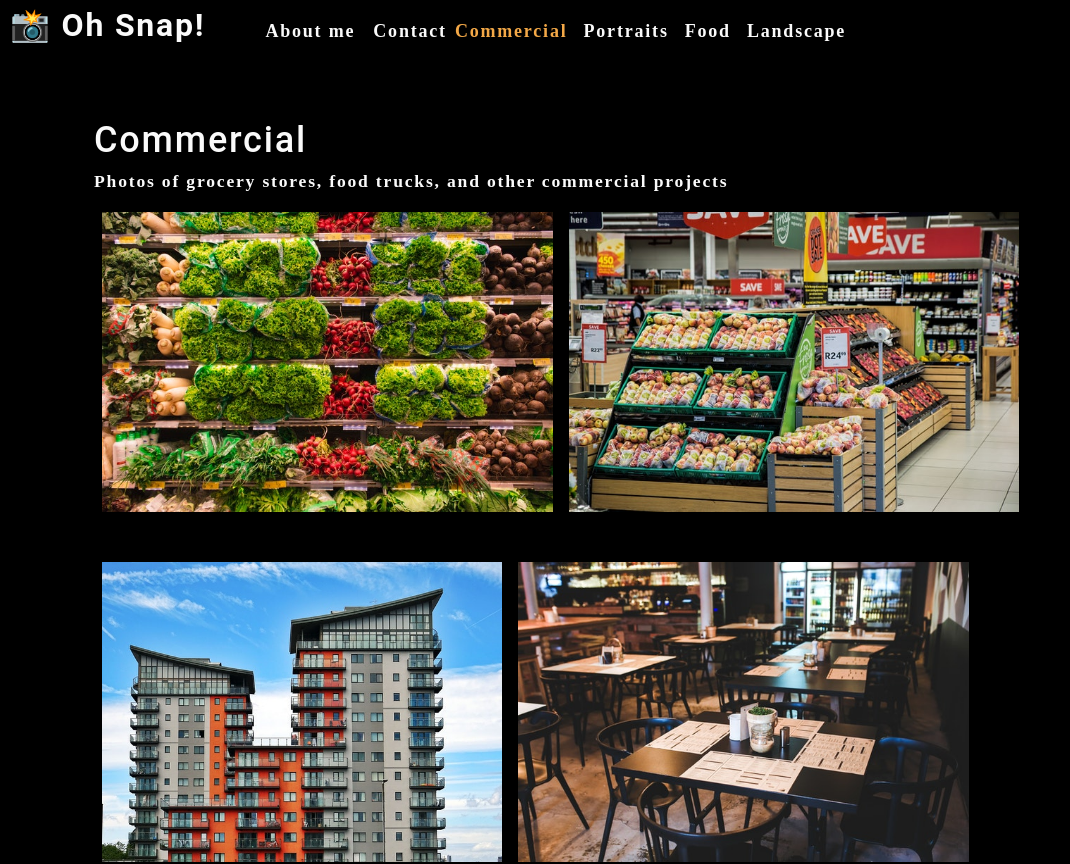
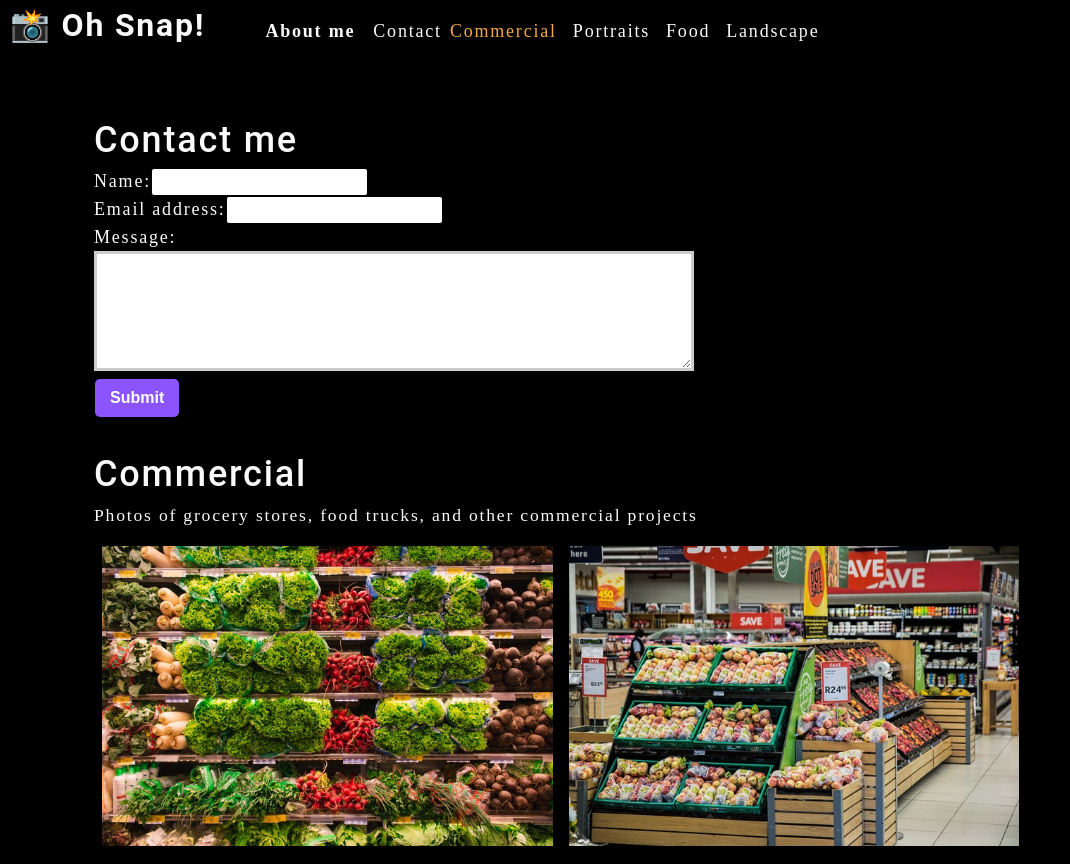
Before and after one commit to rockwoodc/photo-port, a React (Create React App) app: page / in a window 1280 px wide. Shown: the top 864 px of the page, without its empty margins (0-1070 px from the left). Built offline with nearby package versions, Linux system fonts and the light colour scheme.

Commit message:
contact form synced with state

```diff
--- a/src/App.js
+++ b/src/App.js
@@ -1,17 +1,22 @@
 import React, { useState } from "react";
-import About from './components/About';
-import Nav from './components/Nav'
-import Gallery from './components/Gallery';
+import About from "./components/About";
+import Nav from "./components/Nav";
+import Gallery from "./components/Gallery";
+import ContactForm from "./components/Contact";
 
 function App() {
   const [categories] = useState([
     {
-      name: 'commercial',
-      description: 'Photos of grocery stores, food trucks, and other commercial projects',
+      name: "commercial",
+      description:
+        "Photos of grocery stores, food trucks, and other commercial projects",
     },
-    { name: 'portraits', description: 'Portraits of people in my life' },
-    { name: 'food', description: 'Delicious delicacies' },
-    { name: 'landscape', description: 'Fields, farmhouses, waterfalls, and the beauty of nature' },
+    { name: "portraits", description: "Portraits of people in my life" },
+    { name: "food", description: "Delicious delicacies" },
+    {
+      name: "landscape",
+      description: "Fields, farmhouses, waterfalls, and the beauty of nature",
+    },
   ]);
 
   const [currentCategory, setCurrentCategory] = useState(categories[0]);
@@ -25,7 +30,8 @@
       ></Nav>
       <main>
         <div>
-        <Gallery currentCategory={currentCategory}></Gallery>
+          <ContactForm></ContactForm>
+          <Gallery currentCategory={currentCategory}></Gallery>
           <About></About>
         </div>
       </main>
--- a/src/components/Contact/index.js
+++ b/src/components/Contact/index.js
@@ -1,21 +1,41 @@
-import React from "react";
+import React, { useState } from "react";
+import { validateEmail } from '../../utils/helpers';
+
 
 function ContactForm() {
+    const [formState, setFormState] = useState({
+    name: "",
+    email: "",
+    message: "",
+  });
+
+  const { name, email, message } = formState;
+
+  function handleChange(e) {
+    setFormState({...formState, [e.target.name]: e.target.value })
+  }
+
+  console.log(formState);
+
+  function handleSubmit(e) {
+    e.preventDefault();
+    console.log(formState);
+  }
+
   return (
     <section>
       <h1>Contact me</h1>
-      <form id="contact-form">
+      <form id="contact-form" onSubmit={handleSubmit}>
         <div>
           <label htmlFor="name">Name:</label>
-          <input type="text" name="name" />
-        </div>
+          <input type="text" defaultValue={name} onChange={handleChange} name="name" />        </div>
         <div>
           <label htmlFor="email">Email address:</label>
-          <input type="email" name="email" />
+          <input type="email" defaultValue={email} name="email" onChange={handleChange} />
         </div>
         <div>
           <label htmlFor="message">Message:</label>
-          <textarea name="message" rows="5" />
+          <textarea name="message" defaultValue={message} onChange={handleChange} rows="5" />
         </div>
         <button type="submit">Submit</button>
       </form>
--- a/src/index.css
+++ b/src/index.css
@@ -1,4 +1,3 @@
-
 main {
 	margin: 0 auto;
 	max-width: 90%;
@@ -36,7 +35,8 @@
   letter-spacing: .1em;
   background: var(--dark);
   color: var(--light);
-  font-family: 'Poiret One', cursive;
+  font-family: 'Poiret One';
+  font-weight: lighter;
 
 }
 
```
